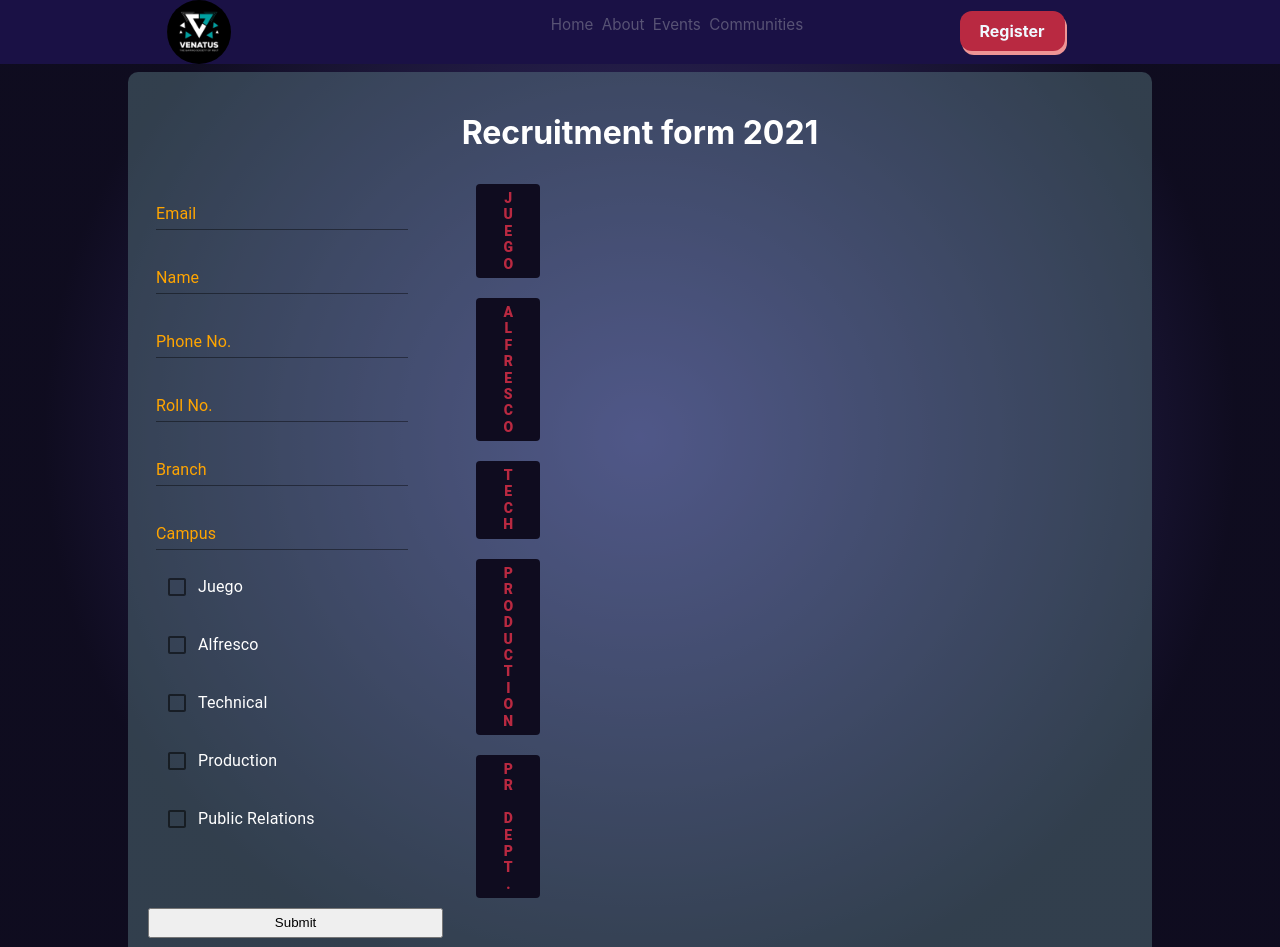
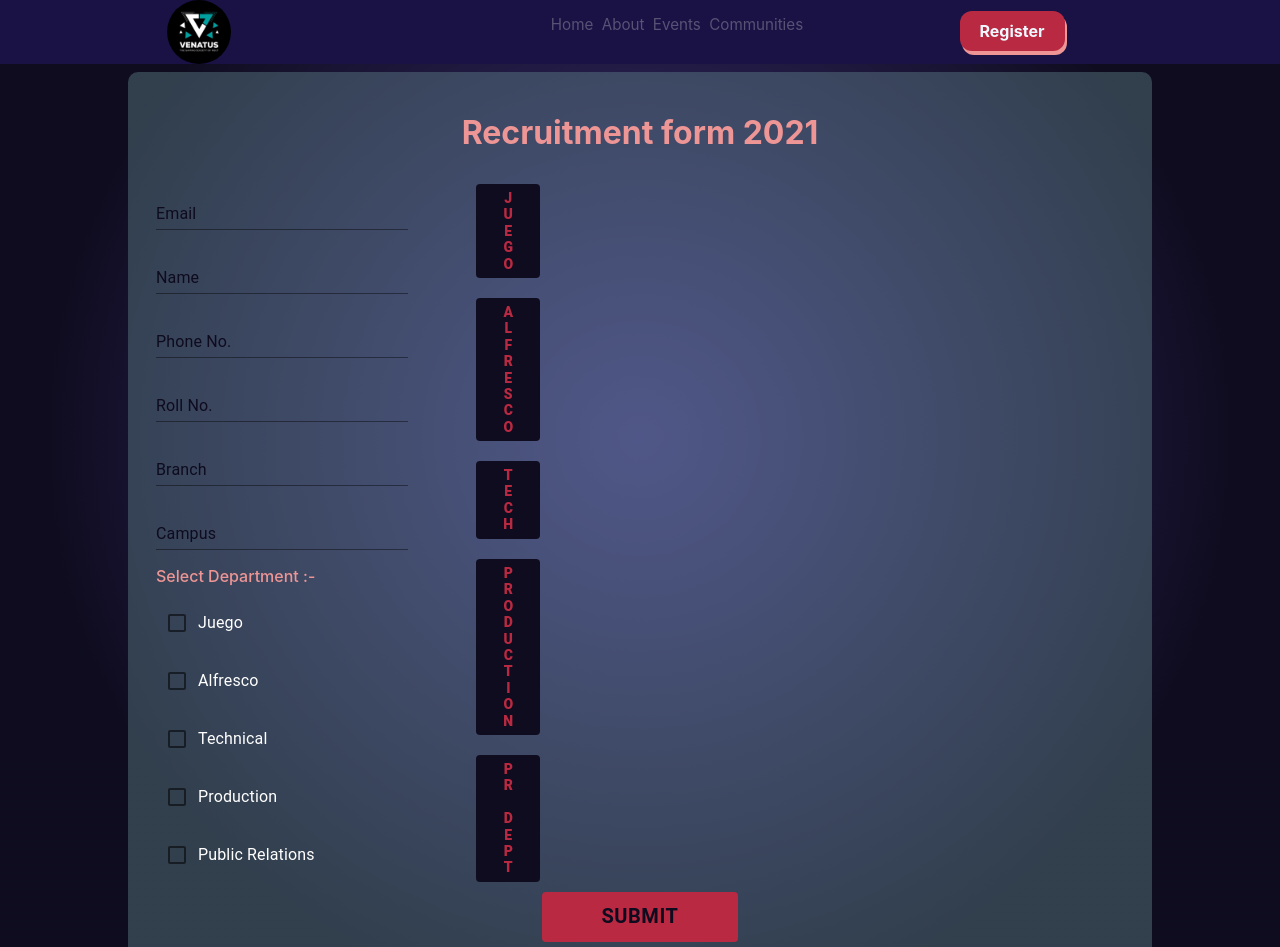
Before and after one commit to Venatus-Tech/react-frontend, a React (Create React App) app: page /regform in a window 1280 px wide. Shown: the top 947 px of the page. Built offline with nearby package versions, Linux system fonts and the light colour scheme.

Commit message:
ui complete

```diff
--- a/src/screens/form/GeneralForm.js
+++ b/src/screens/form/GeneralForm.js
@@ -42,10 +42,10 @@ const useStyles = makeStyles((theme) => ({
     flexDirection: "column",
     background: "#60828a6e",
     "& .MuiFilledInput-underline:after ": {
-      borderBottom: "2px solid orange",
+      borderBottom: "2px solid #0e0b1f",
     },
     "& .MuiInputLabel-formControl": {
-      color: "orange",
+      color: "#0e0b1f",
     },
     "& .MuiInputBase-root": {
       color: "white",
@@ -55,6 +55,12 @@ const useStyles = makeStyles((theme) => ({
 
 const General = () => {
   const classes = useStyles();
+
+  const [activeTab, setActiveTab] = useState("");
+
+  const handleActive = (tab) => {
+    setActiveTab(tab);
+  };
 
   const [interest, setInterest] = useState({
     isJuego: false,
@@ -66,12 +72,7 @@ const General = () => {
 
   const handleChange = (event) => {
     setInterest({ ...interest, [event.target.name]: event.target.checked });
-  };
-
-  const [activeTab, setActiveTab] = useState("");
-
-  const handleActive = (tab) => {
-    setActiveTab(tab);
+    setActiveTab("");
   };
 
   const validationSchema = Yup.object().shape({
@@ -202,7 +203,9 @@ const General = () => {
       justify="center"
     >
       <Grid item container className={classes.formDiv}>
-        <h1 style={{ textAlign: "center" }}>Recruitment form 2021</h1>
+        <h1 style={{ textAlign: "center", color: "#ee9595" }}>
+          Recruitment form 2021
+        </h1>
         <Grid container>
           <Grid item sm={4}>
             <form className={classes.root} noValidate autoComplete="off">
@@ -286,6 +289,9 @@ const General = () => {
                 label="Campus"
                 color="secondary"
               />
+              <p style={{ color: "#ee9595", fontWeight: "500" }}>
+                Select Department :-
+              </p>
               <FormControlLabel
                 control={
                   <Checkbox
@@ -462,7 +468,7 @@ const General = () => {
                     textOrientation: "upright",
                   }}
                 >
-                  PR Dept.
+                  PR Dept
                 </span>{" "}
               </Button>
             </Grid>
@@ -769,12 +775,20 @@ const General = () => {
           </Grid>
         </Grid>
 
-        <button
-          style={{ width: "30%", height: "30px" }}
+        <Button
+          style={{
+            width: "20%",
+            height: "50px",
+            color: "#0e0b1f",
+            background: "#b92941",
+            fontWeight: "600",
+            fontSize: "20px",
+            margin: "auto",
+          }}
           onClick={formik.handleSubmit}
         >
           Submit
-        </button>
+        </Button>
       </Grid>
     </Grid>
   );
```
Also changed, not shown: 1 other file (tests, documents, lock files or other folders).
